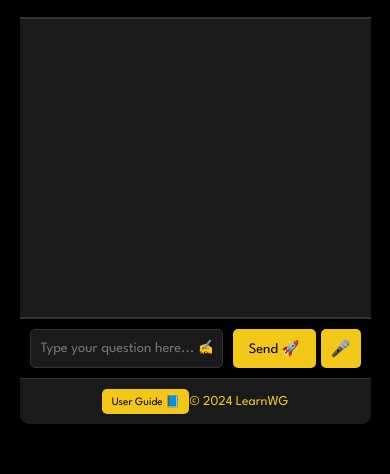
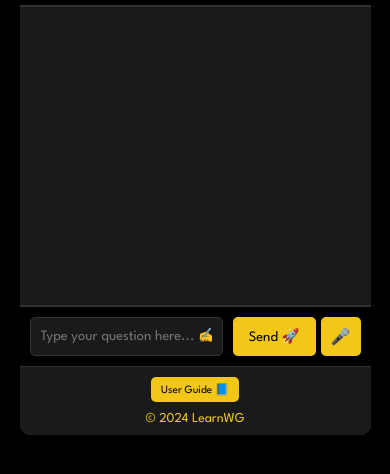
Before and after one commit to jgazcagtz/languagetutor, a plain HTML site: page index.html in a window 390 px wide. Shown: the part 258-732 px from the top of the page. Drawn offline with Linux system fonts and the light colour scheme.

Commit message:
Update style.css

```diff
--- a/style.css
+++ b/style.css
@@ -386,31 +386,29 @@ footer a:hover {
         padding: 8px 16px;
     }
 
-    /* Remove footer text size adjustment to maintain original styling */
-    /* footer p {
-        font-size: 0.75em;
-    } */
-
     /* Adjust tutorial button size */
     .tutorial-button {
         padding: 6px 10px;
         font-size: 0.7em;
     }
 
-    /* Optional: Adjust the height of the chat-container to better fit mobile screens */
-    /* .chat-container {
-        height: calc(100vh - 80px); /* Adjust based on new padding and banner height */
-    /* } */
-
     /* **Footer Adjustments for Mobile** */
     footer {
-        flex-wrap: wrap; /* Allow footer items to wrap to the next line if necessary */
-        justify-content: center; /* Center items horizontally */
-        text-align: center; /* Center text within each item */
+        flex-direction: column; /* Stack items vertically */
+        align-items: center;    /* Center items horizontally */
+        gap: 10px;              /* Space between items */
     }
 
+    /* Ensure footer items are centered */
     footer p, footer a {
-        margin: 5px 0; /* Add vertical spacing between items */
+        margin: 0; /* Remove any default margins */
+        text-align: center;
+    }
+
+    /* Center the tutorial button */
+    .tutorial-button {
+        /* Optional: Ensure the button takes up minimal width */
+        width: auto;
     }
 }
 
```
